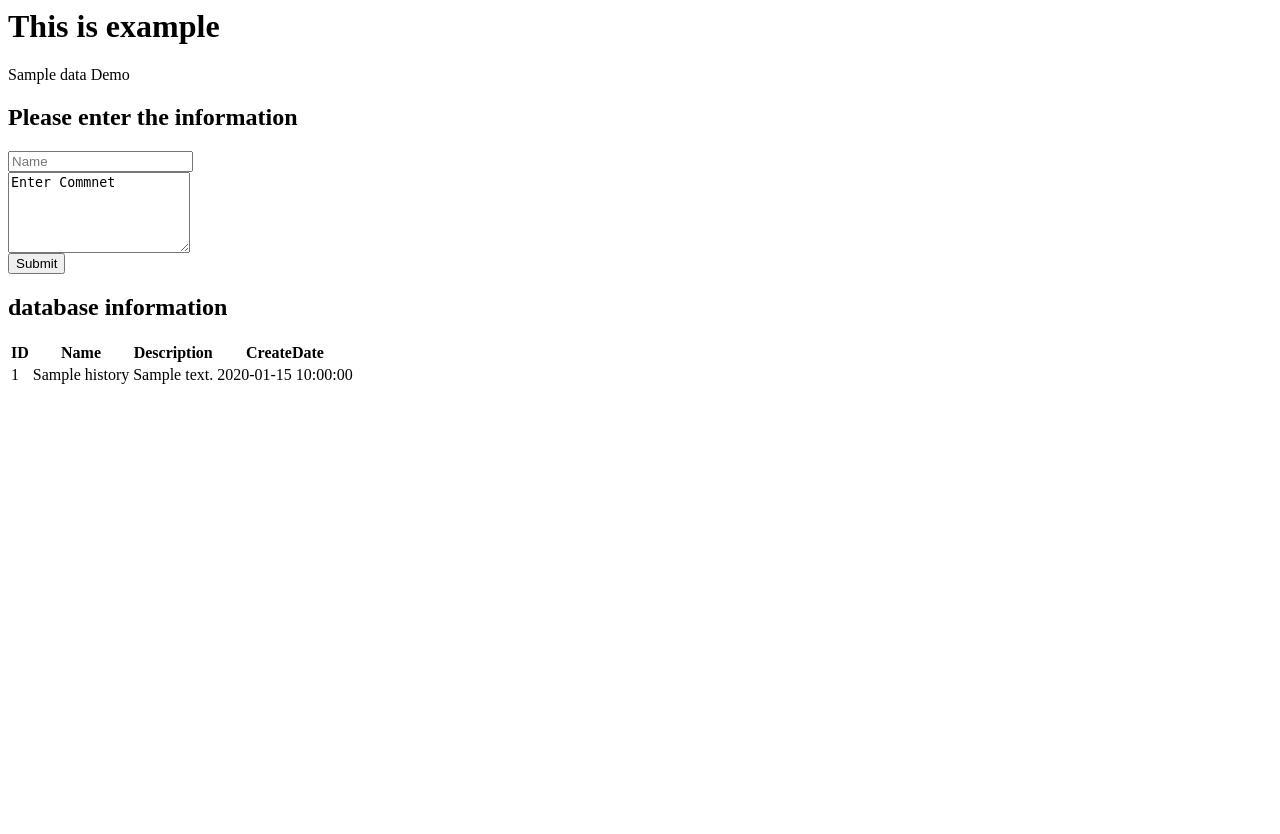
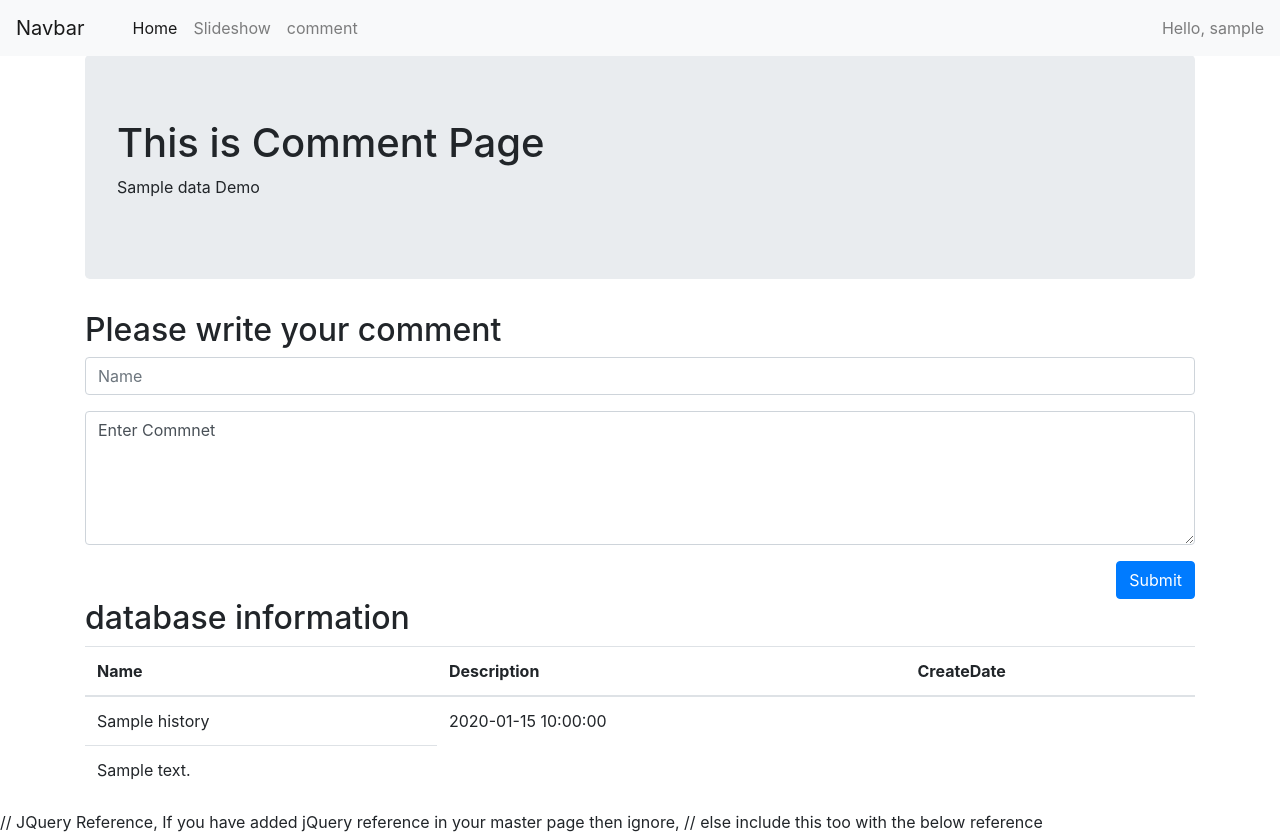
Before and after one commit to pythondongwonrhee/jproj, a Flask app: template templates/comment.html in a window 1280 px wide. Before the commit the page ends 384 px from the top, so only its background shows below. Run offline with Flask 2, Linux system fonts and the light colour scheme; the template is opened without the code that fills it: most values are stand-ins (such as "Sample title", 1, 10 or a date in 2020); some libraries are stand-ins or nearby versions.

Commit message:
mar 18, 2019

```diff
--- a/11111.txt
+++ /dev/null
@@ -1 +0,0 @@
-2222
--- a/app.py
+++ b/app.py
@@ -1,22 +1,15 @@
 from flask import *
-
-
 from datetime import datetime
 from dbModel import *
 
 app = Flask(__name__)
 
-username = 'fffffffffff'
+username = ''
 
 
 @app.route('/')
 def index():
     return redirect(url_for('login'))
-
-
-@app.route('/hello')
-def hello():
-    return render_template('hello.html', username=username)
 
 
 @app.route('/login', methods=['GET', 'POST'])
@@ -31,6 +24,9 @@ def login():
             loginMsg = 'Invalid username or password, Please try again.'
     return render_template('login.html', loginMsg=loginMsg)
 
+@app.route('/hello')
+def hello():
+    return render_template('hello.html', username=username)
 
 @app.route('/slideshow')
 def slideshow():
@@ -48,7 +44,7 @@ def main():
 
 @app.route('/comment')
 def comment():
-    data = "Deploying a Flask App To Heroku"
+    data = username
     data_UserData = UserData.query.all()
     history_dic = {}
     history_list = []
@@ -56,7 +52,7 @@ def comment():
         history_dic['Name'] = _data.Name
         history_dic['Id'] = _data.Id
         history_dic['Description'] = _data.Description
-        history_dic['CreateDate'] = _data.CreateDate.strftime('%Y/%m/%d %H:%M:%S')
+        history_dic['CreateDate'] = _data.CreateDate.strftime('%Y/%m/%d %H:%M')
         history_list.append(history_dic)
         history_dic = {}
     return render_template('comment.html', **locals())
--- a/dbModel.py
+++ b/dbModel.py
@@ -4,10 +4,10 @@ from flask_script import Manager
 from flask_migrate import Migrate, MigrateCommand
 
 app = Flask(__name__)
-app.config[
-    'SQLALCHEMY_DATABASE_URI'] = 'postgres://gmwmjhrwjmzvfk:89f9419302c69def47cd6b9b8a2412771c42b388d7abfc47127a667b61ae0259@ec2-54-221-236-144.compute-1.amazonaws.com:5432/ddhepk539jd42o'
+app.config['SQLALCHEMY_DATABASE_URI'] = 'postgres://postgres:JayY@localhost:5432/postgres'
+# app.config[
+#     'SQLALCHEMY_DATABASE_URI'] = 'postgres://gmwmjhrwjmzvfk:89f9419302c69def47cd6b9b8a2412771c42b388d7abfc47127a667b61ae0259@ec2-54-221-236-144.compute-1.amazonaws.com:5432/ddhepk539jd42o'
 app.config['SQLALCHEMY_TRACK_MODIFICATIONS'] = False
-# app.config['SQLALCHEMY_DATABASE_URI'] = 'postgres://zdtppmjsdqyvns:e45fab4fa9ac03dca5582a3d6598611e4d7fa25dda26e69cf41f762d4732cc12@ec2-54-83-50-174.compute-1.amazonaws.com:5432/de8qg6vh16tied'
 
 db = SQLAlchemy(app)
 migrate = Migrate(app, db)
--- a/templates/comment.html
+++ b/templates/comment.html
@@ -1,9 +1,11 @@
+{% extends "main.html" %}
+{% block comment %}
 <div class="container">
         <div class="jumbotron">
-            <h1>This is example</h1>
+            <h1>This is Comment Page</h1>
             <p>{{data}} Demo</p>
         </div>
-        <h2>Please enter the information</h2>
+        <h2>Please write your comment</h2>
           <form action="/API/add_data" method="post" id="commentform">
               <div class="form-group">
                   <input type="text" class="form-control" name="name" placeholder="Name">
@@ -13,13 +15,14 @@
 
                 <textarea class="form-control" rows="5" id="comment" name="description" form="commentform">Enter Commnet</textarea>
               </div>
-              <button type="submit" class="btn btn-default">Submit</button>
+              <div class="text-right">
+              <button type="submit" class="btn btn-primary">Submit</button>
+              </div>
            </form>
         <h2>database information</h2>
           <table id="datatables" class="table table-hover">
             <thead>
                 <tr>
-                    <th>ID</th>
                     <th>Name</th>
                     <th>Description</th>
                     <th>CreateDate</th>
@@ -28,18 +31,20 @@
             <tbody>
                {% for history in history_list %}
                    <tr>
-                        <td>{{ history.Id }}</td>
                         <td>{{ history.Name }}</td>
+                        <td>{{ history.CreateDate }}</td>
+                    <tr>
                         <td>{{ history.Description }}</td>
-                        <td>{{ history.CreateDate }}</td>
+                    </tr>
                     </tr>
                {% endfor%}
             </tbody>
         </table>
       </div>
 
-<script type="text/javascript">
+<!-- <script type="text/javascript">
     $(document).ready(function () {
         $('#datatables').dataTable();
     });
-</script>
+</script> -->
+{% endblock %}
```
Also changed, not shown: populate.py (+0 -12 lines).
